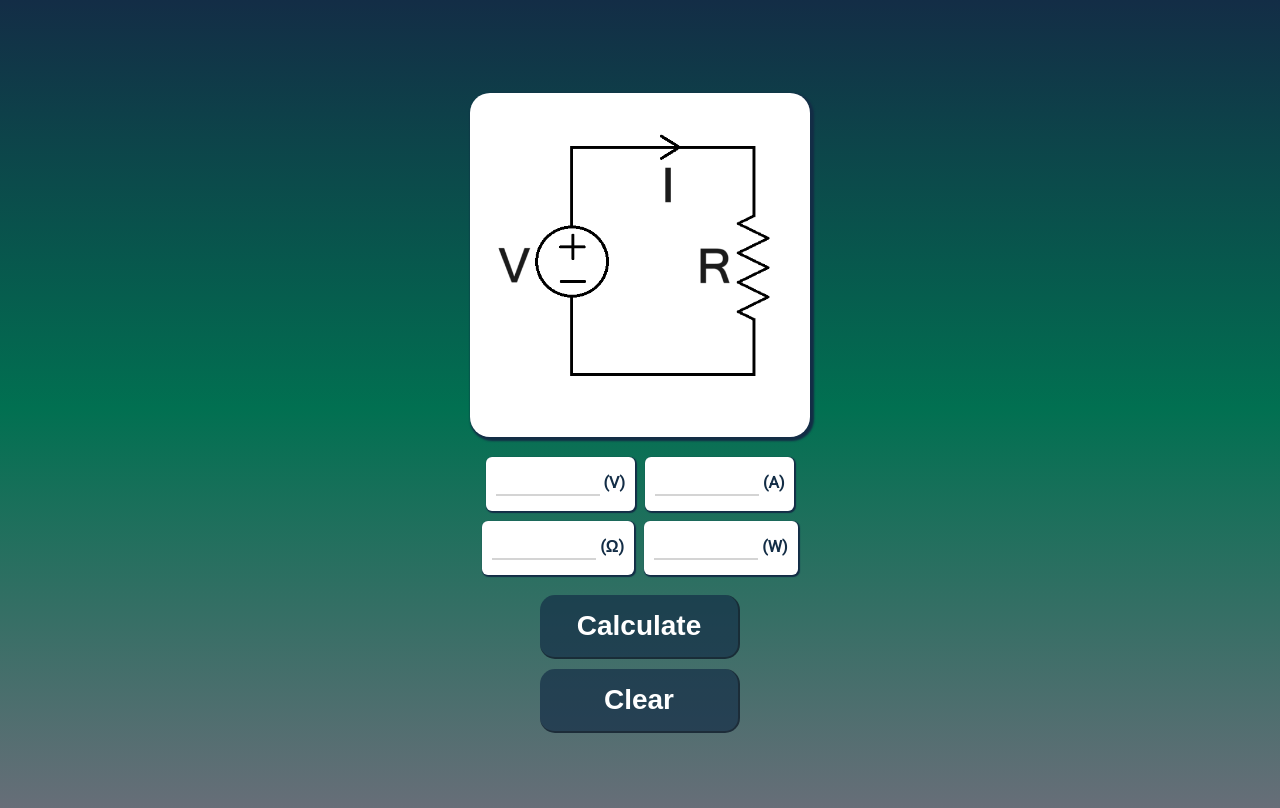
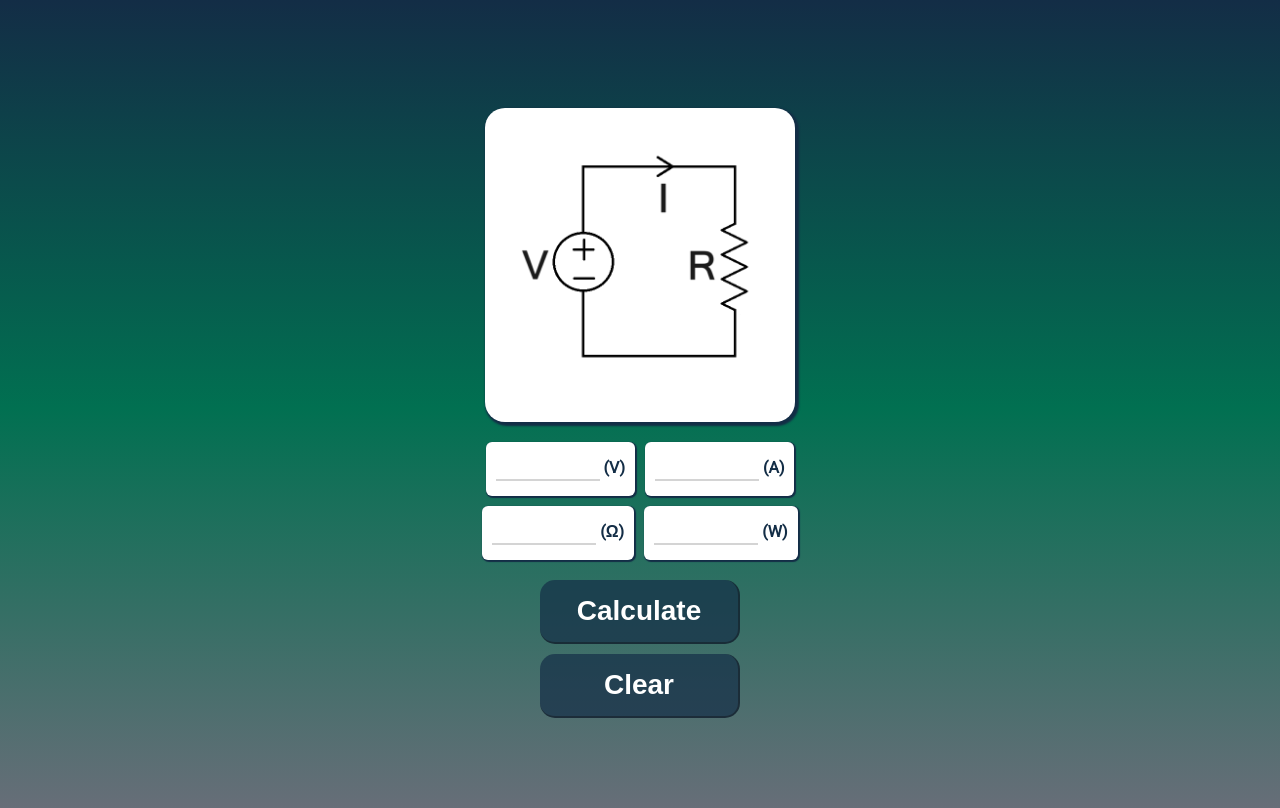
Before and after one commit to bkdyer23/Engineer_ToolBox, a plain HTML site: page ohms_calc/ohms_calc.html in a window 1280 px wide. Drawn offline with Linux system fonts and the light colour scheme.

Commit message:
Update ohms_calc.css

```diff
--- a/ohms_calc/ohms_calc.css
+++ b/ohms_calc/ohms_calc.css
@@ -35,14 +35,16 @@ input {
 }
 
 #circuit {
-    width: 300px;
+    width: 250px;
+
 }
 #illustration-container {
     background-color: white;
-    padding: 20px;
+    padding: 30px;
     box-shadow: 2px 2px 2px 2px;
     border-radius: 20px;
-    width:
+    text-align: center;
+    /* width: 300px; */
 }
 
 #inputs-container {
```
